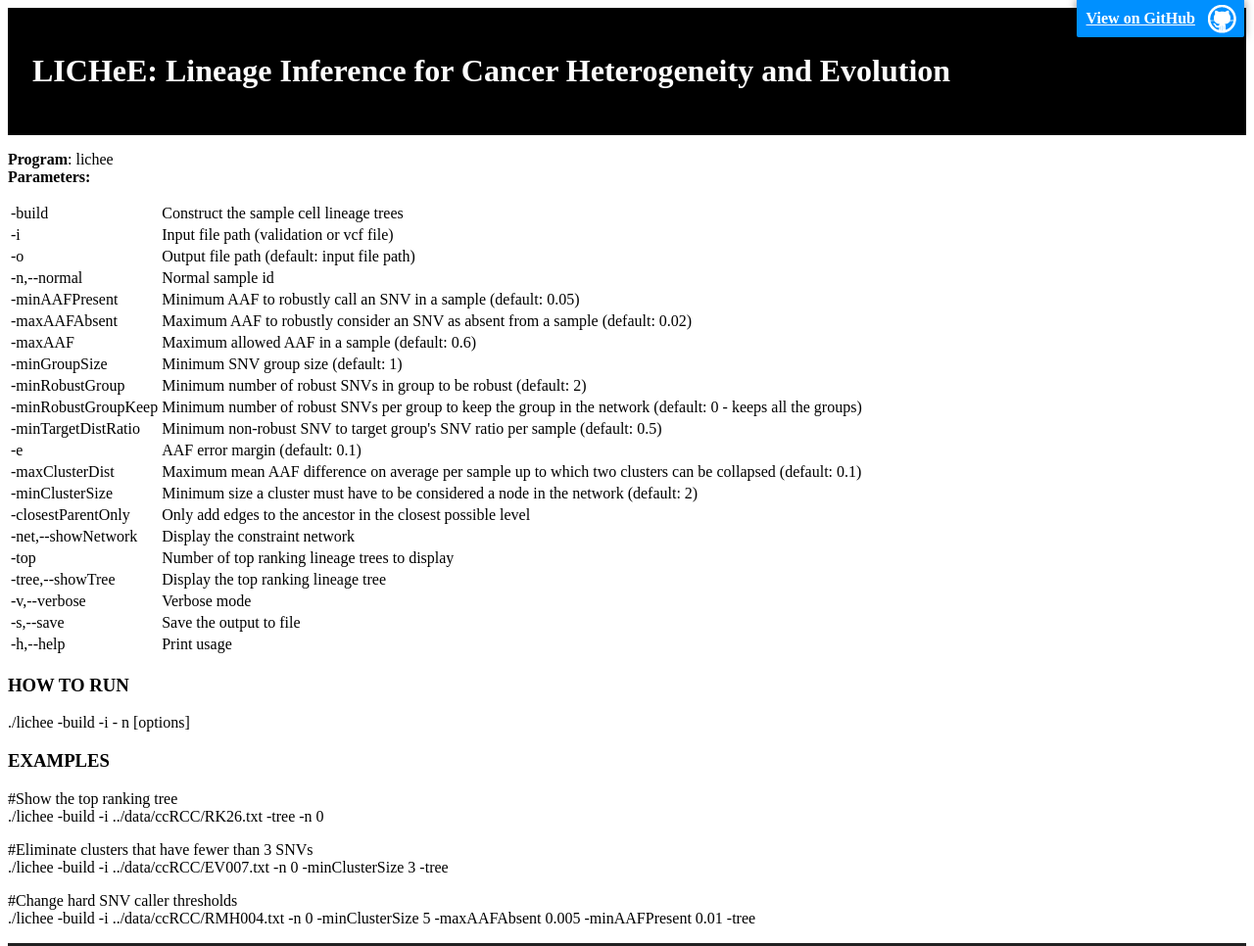
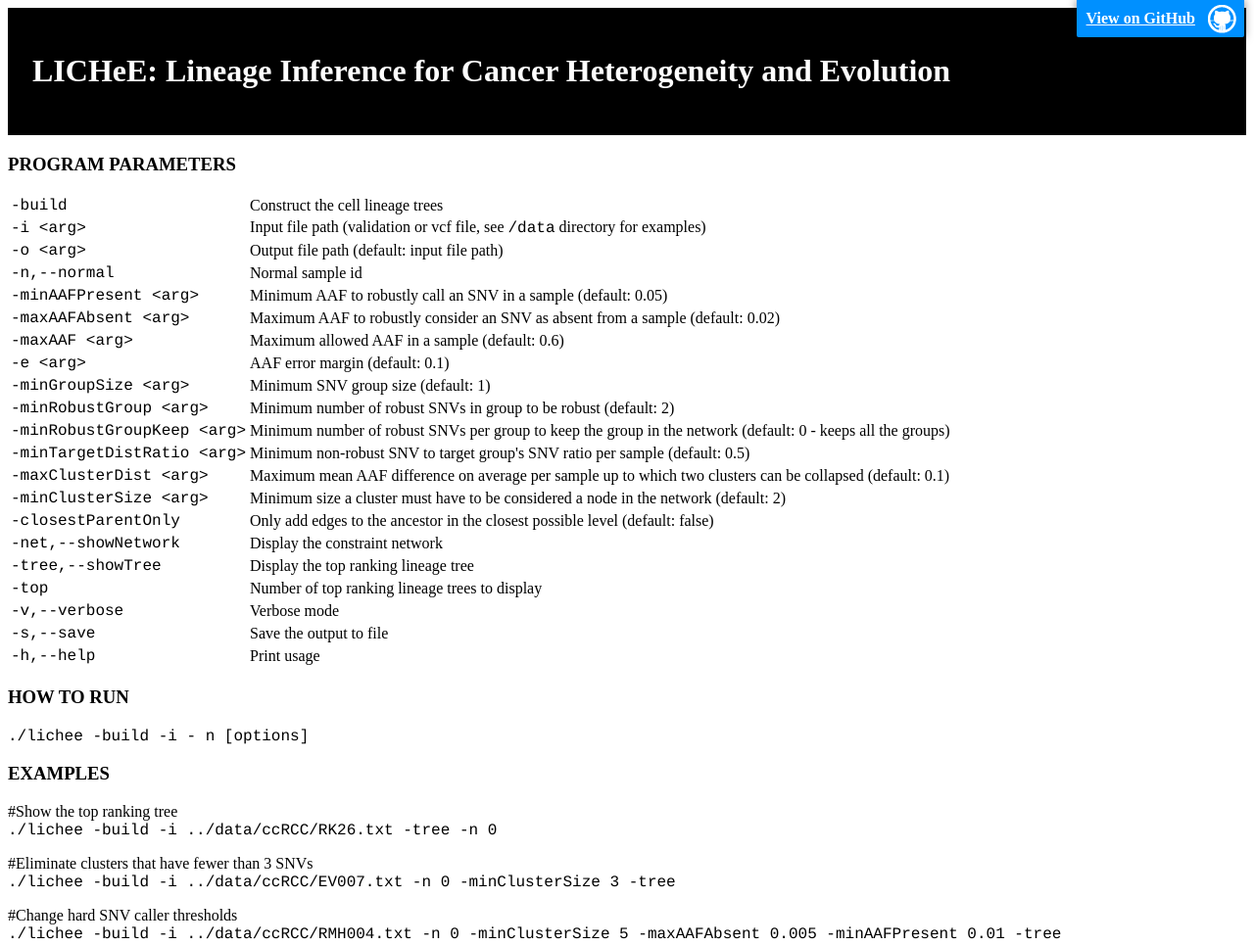
Before and after one commit to viq854/lichee, a plain HTML site: page index.html in a window 1280 px wide. Shown: the top 966 px of the page at 98% size. Drawn offline with Linux system fonts and the light colour scheme.

Commit message:
Update index.html

```diff
--- a/index.html
+++ b/index.html
@@ -13,7 +13,7 @@
     <!-- HEADER -->
     <div style="background-color:black; color:white; padding:25px">
         <header class="inner">
-          <a style="display: block;position: absolute;top:0;right: 10px;z-index: 10;padding: 10px 50px 10px 10px;color: #fff; background: url('../images/blacktocat.png') #0090ff no-repeat 95% 50%; font-weight: 700; box-shadow: 0 0 10px rgba(0,0,0,.5); border-bottom-left-radius: 2px; border-bottom-right-radius: 2px;" href="https://github.com/viq854/lichee">View on GitHub</a>
+          <a style="display: block;position: absolute;top:0;right: 10px;z-index: 10;padding: 10px 50px 10px 10px;color: #fff; background: url('images/blacktocat.png') #0090ff no-repeat 95% 50%; font-weight: 700; box-shadow: 0 0 10px rgba(0,0,0,.5); border-bottom-left-radius: 2px; border-bottom-right-radius: 2px;" href="https://github.com/viq854/lichee">View on GitHub</a>
           <h1 id="project_title">LICHeE: Lineage Inference for Cancer Heterogeneity and Evolution</h1>
         </header>
     </div>
@@ -25,54 +25,56 @@
 <a name="welcome-to-github-pages" class="anchor" href="#welcome-to-github-pages"><span class="octicon octicon-link"></span>
 </a>LICHeE: Lineage Inference for Cancer Heterogeneity and Evolution </h3> -->
 
-<p>
-<b>Program</b>: lichee <br>
-<b>Parameters:</b>
+<div style="float:right" >
+<img src="url('images/tree.png')" alt="">
+</div>
+
+<h3>PROGRAM PARAMETERS</h3>
 <table>
-  <tr><td> -build </td><td> Construct the sample cell lineage trees </td></tr>
-  <tr><td> -i <arg> </td><td>Input file path (validation or vcf file)</td></tr>
-   <tr><td> -o <arg> </td><td> Output file path (default: input file path)</td></tr>
-  <tr><td> -n,--normal <arg> </td><td> Normal sample id </td></tr>
-  <tr><td> -minAAFPresent <arg> </td><td> Minimum AAF to robustly call an SNV in a sample (default: 0.05) </td></tr>
-  <tr><td> -maxAAFAbsent <arg> </td><td> Maximum AAF to robustly consider an SNV as absent from a sample (default: 0.02) </td></tr>
-  <tr><td> -maxAAF <arg> </td><td> Maximum allowed AAF in a sample (default: 0.6) </td></tr>
-  <tr><td> -minGroupSize <arg> </td><td> Minimum SNV group size (default: 1) </td></tr>
-  <tr><td> -minRobustGroup <arg> </td><td> Minimum number of robust SNVs in group to be robust (default: 2) </td></tr>
-  <tr><td> -minRobustGroupKeep <arg> </td><td> Minimum number of robust SNVs per group to keep the group in the network (default: 0 - keeps all the groups) </td></tr>
-  <tr><td> -minTargetDistRatio <arg> </td><td> Minimum non-robust SNV to target group's SNV ratio per sample (default: 0.5) </td></tr>
-  <tr><td> -e <arg> </td><td> AAF error margin (default: 0.1) </td></tr>
-  <tr><td> -maxClusterDist <arg> </td><td> Maximum mean AAF difference on average per sample up to which two clusters can be collapsed (default: 0.1) </td></tr>
-  <tr><td> -minClusterSize <arg> </td><td> Minimum size a cluster must have to be considered a node in the network (default: 2) </td></tr>
-  <tr><td> -closestParentOnly </td><td>  Only add edges to the ancestor in the closest possible level </td></tr>
-  <tr><td> -net,--showNetwork </td><td> Display the constraint network </td></tr>
-  <tr><td> -top <arg> </td><td> Number of top ranking lineage trees to display </td></tr>
-  <tr><td> -tree,--showTree </td><td> Display the top ranking lineage tree </td></tr>
-  <tr><td> -v,--verbose  </td><td> Verbose mode </td></tr>
-  <tr><td> -s,--save  </td><td> Save the output to file </td></tr>
-  <tr><td> -h,--help  </td><td> Print usage </td></tr>
+  <tr><td> <font face="courier"> -build </td><td> Construct the cell lineage trees </td></tr>
+  <tr><td> <font face="courier"> -i &#60;arg> </td><td>Input file path (validation or vcf file, see <font face="courier">/data</font> directory for examples)</td></tr>
+   <tr><td>  <font face="courier">-o &#60;arg> </td><td> Output file path (default: input file path)</td></tr>
+  <tr><td>  <font face="courier"> -n,--normal <arg> </td><td> Normal sample id </td></tr>
+  <tr><td>  <font face="courier"> -minAAFPresent &#60;arg> </td><td> Minimum AAF to robustly call an SNV in a sample (default: 0.05) </td></tr>
+  <tr><td>  <font face="courier"> -maxAAFAbsent &#60;arg> </td><td> Maximum AAF to robustly consider an SNV as absent from a sample (default: 0.02) </td></tr>
+  <tr><td>  <font face="courier"> -maxAAF &#60;arg> </td><td> Maximum allowed AAF in a sample (default: 0.6) </td></tr>
+  <tr><td>  <font face="courier"> -e &#60;arg> </td><td> AAF error margin (default: 0.1) </td></tr>
+  <tr><td>  <font face="courier"> -minGroupSize &#60;arg> </td><td> Minimum SNV group size (default: 1) </td></tr>
+  <tr><td>  <font face="courier"> -minRobustGroup &#60;arg> </td><td> Minimum number of robust SNVs in group to be robust (default: 2) </td></tr>
+  <tr><td>  <font face="courier"> -minRobustGroupKeep &#60;arg> </td><td> Minimum number of robust SNVs per group to keep the group in the network (default: 0 - keeps all the groups) </td></tr>
+  <tr><td>  <font face="courier"> -minTargetDistRatio &#60;arg> </td><td> Minimum non-robust SNV to target group's SNV ratio per sample (default: 0.5) </td></tr>
+  <tr><td>  <font face="courier"> -maxClusterDist &#60;arg> </td><td> Maximum mean AAF difference on average per sample up to which two clusters can be collapsed (default: 0.1) </td></tr>
+  <tr><td>  <font face="courier"> -minClusterSize &#60;arg> </td><td> Minimum size a cluster must have to be considered a node in the network (default: 2) </td></tr>
+  <tr><td>  <font face="courier"> -closestParentOnly </td><td>  Only add edges to the ancestor in the closest possible level  (default: false) </td></tr>
+  <tr><td>  <font face="courier"> -net,--showNetwork </td><td> Display the constraint network </td></tr>
+  <tr><td>  <font face="courier"> -tree,--showTree </td><td> Display the top ranking lineage tree </td></tr>
+  <tr><td>  <font face="courier"> -top <arg> </td><td> Number of top ranking lineage trees to display </td></tr>
+  <tr><td>  <font face="courier"> -v,--verbose  </td><td> Verbose mode </td></tr>
+  <tr><td>  <font face="courier"> -s,--save  </td><td> Save the output to file </td></tr>
+  <tr><td>  <font face="courier"> -h,--help  </td><td> Print usage </td></tr>
 </table>
 
 
 <h3>HOW TO RUN</h3>
 <p>
-./lichee -build -i <input_file_path> - n <normal_sample_id> [options] <br>
+<font face="courier"> ./lichee -build -i <input_file_path> - n <normal_sample_id> [options] </font> <br>
 </p>
 
 
 <h3>EXAMPLES</h3>
 <p>
 #Show the top ranking tree<br>
-./lichee -build -i ../data/ccRCC/RK26.txt -tree -n 0<br>
+<font face="courier"> ./lichee -build -i ../data/ccRCC/RK26.txt -tree -n 0</font> <br>
 </p>
 
 <p>
 #Eliminate clusters that have fewer than 3 SNVs<br>
-./lichee -build -i ../data/ccRCC/EV007.txt -n 0 -minClusterSize 3 -tree<br>
+<font face="courier"> ./lichee -build -i ../data/ccRCC/EV007.txt -n 0 -minClusterSize 3 -tree</font><br>
 </p>
 
 <p>
 #Change hard SNV caller thresholds<br>
-./lichee -build -i ../data/ccRCC/RMH004.txt -n 0 -minClusterSize 5 -maxAAFAbsent 0.005 -minAAFPresent 0.01 -tree<br>
+<font face="courier"> ./lichee -build -i ../data/ccRCC/RMH004.txt -n 0 -minClusterSize 5 -maxAAFAbsent 0.005 -minAAFPresent 0.01 -tree</font><br>
 </p>
 
 </section>
```
